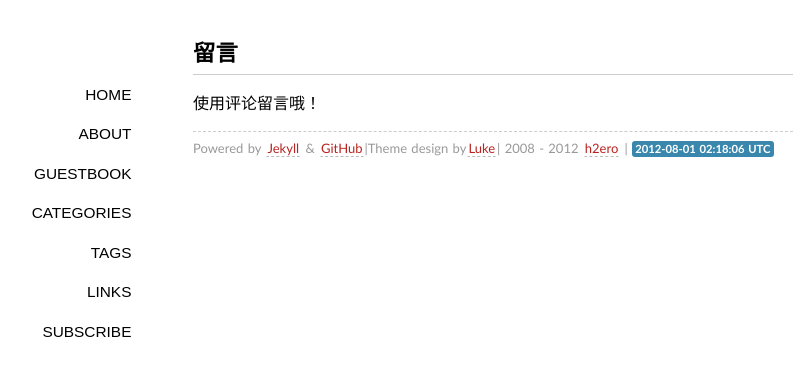
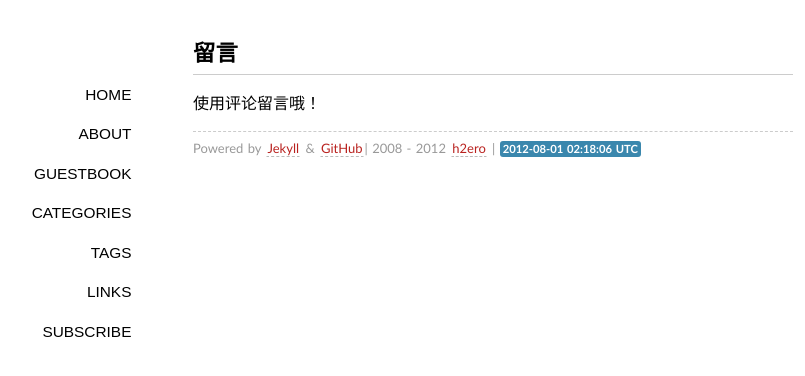
Before and after one commit to h2ero/h2ero.github.com, a Jekyll site: the page built from guestbook/index.md, in a window 1280 px wide. Shown: the top 376 px of the page, without its empty margins (147-952 px from the left). Built offline with Jekyll 4.4.1, drawn with Linux system fonts in a browser that asks for light colours; some web fonts are replaced; Markdown is read by kramdown in place of the engine named in the settings; comment, search, counter and statistics services are not loaded.

Commit message:
update default.html

```diff
--- a/_layouts/default.html
+++ b/_layouts/default.html
@@ -31,7 +31,7 @@
       </div>
 
     <footer>
-        <p><small>Powered by <a href="https://github.com/mojombo/jekyll">Jekyll</a> & <a href="http://pages.github.com">GitHub</a>|Theme design by<a href="http://geeklu.com/about/">Luke</a>| 2008 - {{site.time | date:"%Y"}}  <a href="http://blog.h2ero.cn/about/">h2ero</a> | <span class="label label-info">{{site.time | date:"%Y-%m-%d %H:%M:%S %Z"}}</span></small></p>
+        <p><small>Powered by <a href="https://github.com/mojombo/jekyll">Jekyll</a> & <a href="http://pages.github.com">GitHub</a>| 2008 - {{site.time | date:"%Y"}}  <a href="http://blog.h2ero.cn/about/">h2ero</a> | <span class="label label-info">{{site.time | date:"%Y-%m-%d %H:%M:%S %Z"}}</span></small></p>
     </footer>
 
     </div>
```
